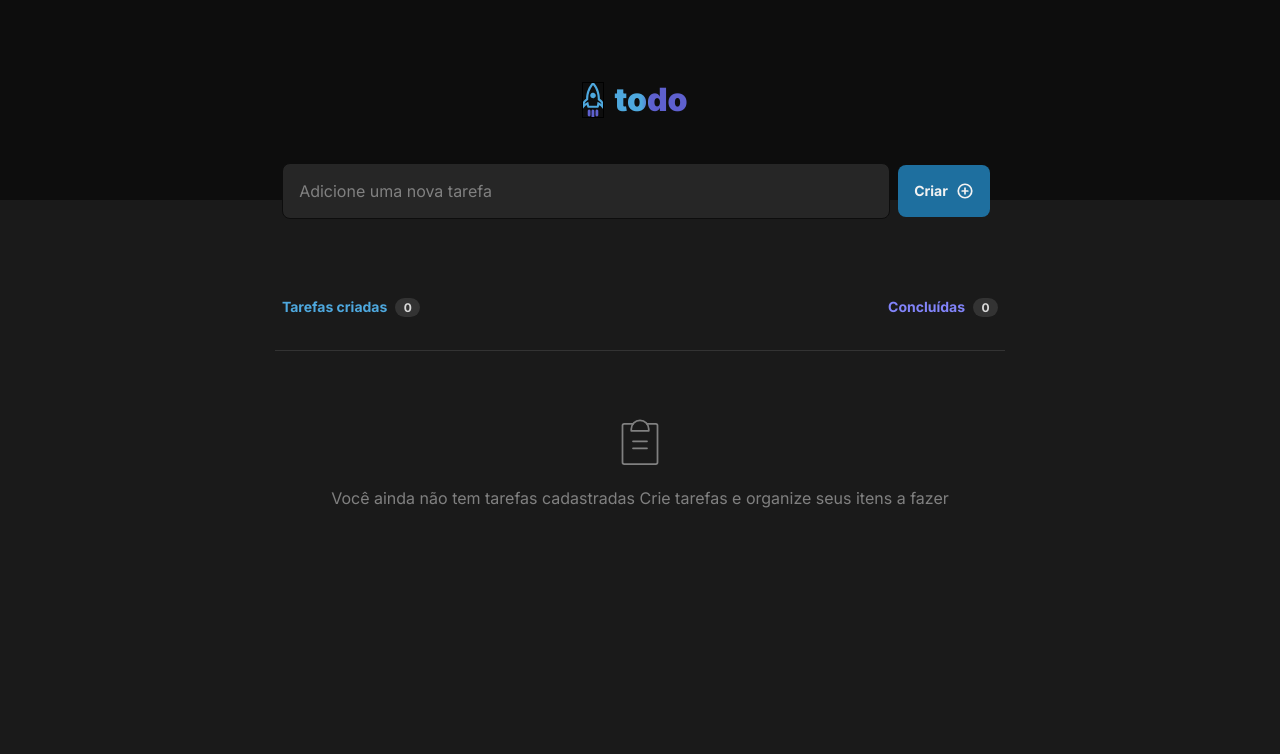
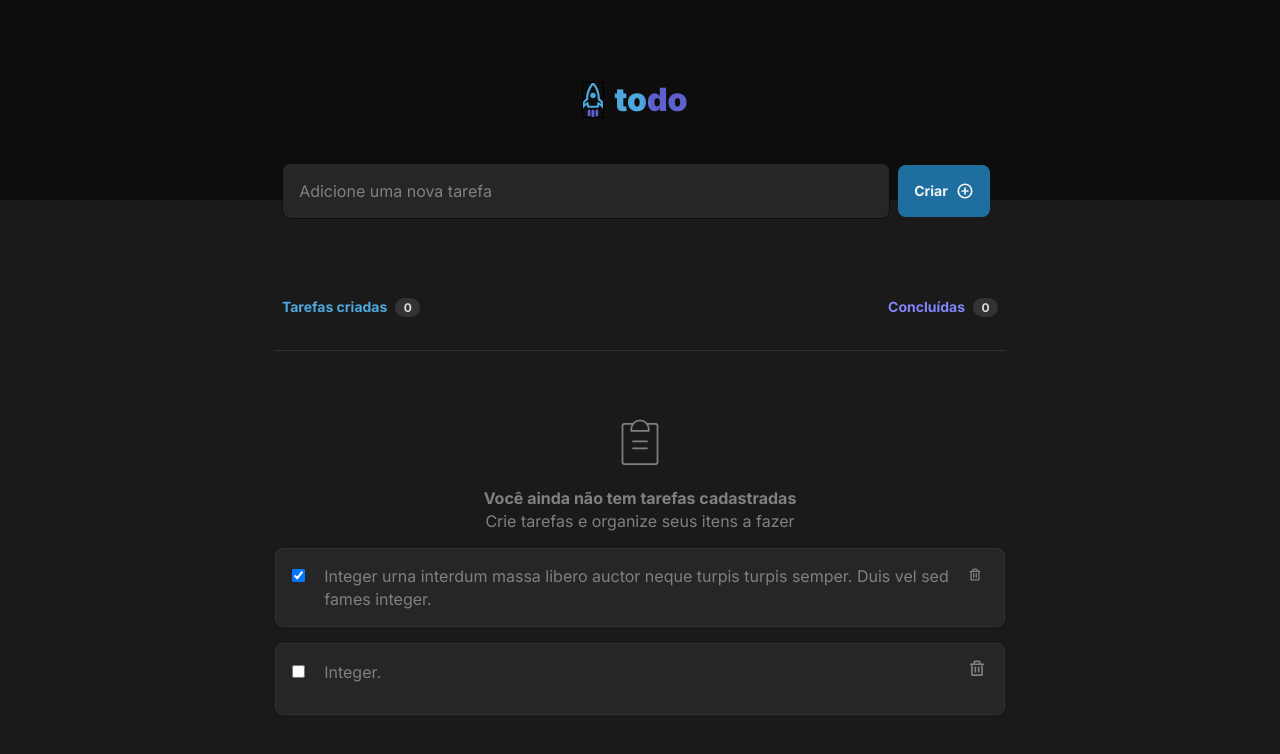
Before and after one commit to mendesrl/Ignite-todo-list, a React (Vite) app: page / in a window 1280 px wide. Shown: the top 754 px of the page. Built offline with nearby package versions, Linux system fonts and the light colour scheme.

Commit message:
add lint

```diff
--- a/src/components/TaskBoard.modules.css
+++ b/src/components/TaskBoard.modules.css
@@ -54,7 +54,7 @@
   color: var(--gray-200);
 }
 
-.tasks {
+.task-board-empty {
   width: 60%;
   border-top: 1px solid var(--gray-400);
   display: flex;
@@ -62,10 +62,37 @@
   flex-direction: column;
 }
 
-.tasks svg {
+.task-board-empty svg {
   margin: 4rem 0 1rem;
 }
 
-.tasks__text--bold {
+.task-board-empty__text--bold {
   font-weight: 700;
 }
+
+.tasks {
+  display: block;
+  width: 60%;
+}
+
+.task{
+  display: grid;
+  grid-template-columns: 20px  1fr 20px;
+
+align-items: baseline;
+padding: 16px;
+gap: 12px;
+width: 100%;
+min-height: 72px;
+
+/* Gray 500 */
+
+background: #262626;
+/* Gray 400 */
+
+border: 1px solid #333333;
+box-shadow: 0px 2px 8px rgba(0, 0, 0, 0.06);
+border-radius: 8px;
+margin: 16px 0;
+
+}
--- a/src/components/TaskBoard.tsx
+++ b/src/components/TaskBoard.tsx
@@ -1,5 +1,5 @@
 import "./TaskBoard.modules.css";
-import { ClipboardText } from "phosphor-react";
+import { ClipboardText, Trash } from "phosphor-react";
 
 export function TaskBoard() {
   return (
@@ -23,10 +23,41 @@ export function TaskBoard() {
         </div>
       </div>
 
+      <div className="task-board-empty">
+        <ClipboardText size={56} weight="thin" />
+        <p className="task-board-empty__text--bold">
+          Você ainda não tem tarefas cadastradas
+        </p>
+        <p>Crie tarefas e organize seus itens a fazer</p>
+      </div>
       <div className="tasks">
-      <ClipboardText size={56} weight="thin" />
-        Você ainda não tem tarefas cadastradas Crie tarefas e organize seus
-        itens a fazer
+        <div className="task">
+          <div className="task__title">
+            <input type="checkbox" id="checkbox-1" name="checkbox-1" checked />
+          </div>
+          <div className="task__description">
+            <span className="task__description__text">
+              Integer urna interdum massa libero auctor neque turpis turpis
+              semper. Duis vel sed fames integer.
+            </span>
+          </div>
+          <div className="task__actions">
+            <Trash size={14} weight="bold" />
+          </div>
+        </div>
+        <div className="task">
+          <div className="task__title">
+            <input type="checkbox" id="checkbox-2" name="checkbox-2" />
+          </div>
+          <div className="task__description">
+            <span className="task__description__text">
+              Integer.
+            </span>
+          </div>
+          <div className="task__actions">
+            <Trash size={18} weight="bold" />
+          </div>
+        </div>
       </div>
     </main>
   );
```
Also changed, not shown: package.json (+14 -1 lines), .eslintrc.cjs (added), 1 other file (tests, documents, lock files or other folders).
